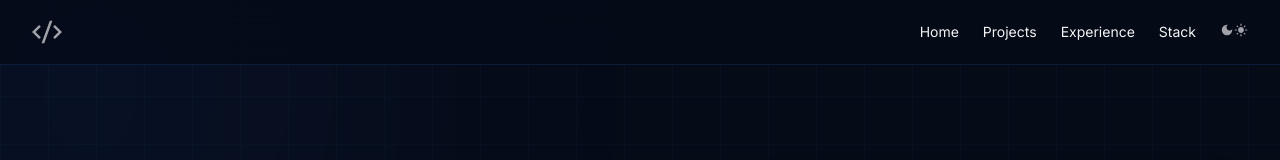
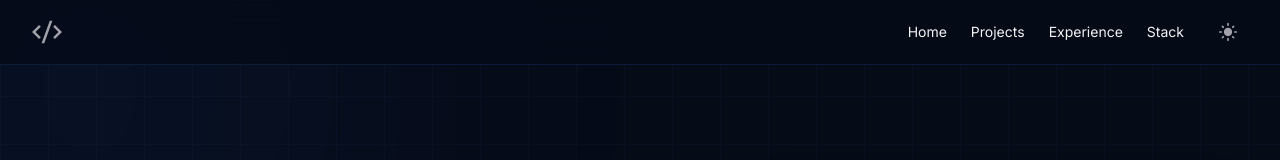
Before and after one commit to cr-gcc/portfolio, a React (Vite) app: page / in a window 1280 px wide. Both pictures are taken after a click on the button 1227 px from the left and 30 px from the top of the page. Shown: the top 160 px of the page. Built offline with nearby package versions, Linux system fonts and the light colour scheme.

Commit message:
Temas D/L

```diff
--- a/src/app/index.css
+++ b/src/app/index.css
@@ -24,3 +24,35 @@ html {
   --color-accent: #3b82f6;
   --color-accent-soft: rgba(59, 130, 246, 0.08);
 }
+
+:root,
+[data-theme="dark"] {
+  --background: #060b18;
+
+  --surface: #0f172a;
+  --surface-soft: rgba(9, 9, 11, 0.45);
+
+  --text-primary: #f4f4f5;
+  --text-secondary: #a1a1aa;
+
+  --border: rgba(59, 130, 246, 0.15);
+
+  --accent: #3b82f6;
+  --accent-soft: rgba(59, 130, 246, 0.08);
+}
+
+/* LIGHT */
+[data-theme="light"] {
+  --background: #f8fafc;
+
+  --surface: #ffffff;
+  --surface-soft: rgba(255, 255, 255, 0.75);
+
+  --text-primary: #18181b;
+  --text-secondary: #52525b;
+
+  --border: rgba(37, 99, 235, 0.15);
+
+  --accent: #2563eb;
+  --accent-soft: rgba(37, 99, 235, 0.07);
+}
--- a/src/components/Header.tsx
+++ b/src/components/Header.tsx
@@ -1,9 +1,11 @@
-import { useState } from "react";
+import { useEffect, useState } from "react";
 import { RiCodeSSlashLine } from "react-icons/ri";
 import { MdLightMode, MdDarkMode } from "react-icons/md";
 import { HiMenuAlt3, HiX } from "react-icons/hi";
+import type { Theme } from "@/types/theme.type";
 
 export function Header() {
+    const [isMenuOpen, setIsMenuOpen] = useState(false);
     const navLinks = [
         { label: "Home", href: "#home" },
         { label: "Projects", href: "#projects" },
@@ -11,7 +13,22 @@ export function Header() {
         { label: "Stack", href: "#stack" }
     ];
 
-    const [isMenuOpen, setIsMenuOpen] = useState(false);
+    const [theme, setTheme] = useState<Theme>(() => {
+        const storedTheme = localStorage.getItem("theme") as Theme | null;
+        if (storedTheme) return storedTheme;
+        return window.matchMedia("(prefers-color-scheme: dark)").matches
+            ? "dark"
+            : "light";
+    });
+
+    useEffect(() => {
+        document.documentElement.dataset.theme = theme;
+        localStorage.setItem("theme", theme);
+    }, [theme]);
+
+    function toggleTheme() {
+        setTheme((current) => (current === "dark" ? "light" : "dark"));
+    }
 
     return (
         <header className="relative sticky top-0 z-50 border-b border-border bg-background/80 backdrop-blur-xl">
@@ -42,28 +59,16 @@ export function Header() {
                             ))}
                             <li>
                                 <button
-                                    className="
-                                    cursor-pointer
-                                    text-text-secondary
-                                    duration-200
-                                    hover:text-white
-                                    hover:scale-110
-                                    "
-                                    aria-label="Toggle theme"
+                                    className="inline-flex size-10 cursor-pointer items-center justify-center rounded-lg text-text-secondary transition duration-200 hover:bg-accent-soft hover:text-accent"
+                                    type="button"
+                                    onClick={toggleTheme}
+                                    aria-label={`Switch to ${theme === "dark" ? "light" : "dark"} theme`}
                                 >
-                                    <MdDarkMode />
-                                </button>
-                                <button
-                                    className="
-                                    cursor-pointer
-                                    text-text-secondary
-                                    duration-200
-                                    hover:text-white
-                                    hover:scale-110
-                                    "
-                                    aria-label="Toggle theme"
-                                >
-                                    <MdLightMode />
+                                    {theme === "dark" ? (
+                                        <MdLightMode className="size-5" />
+                                    ) : (
+                                        <MdDarkMode className="size-5" />
+                                    )}
                                 </button>
                             </li>
                         </ul>
--- /dev/null
+++ b/src/types/theme.type.ts
@@ -0,0 +1 @@
+export type Theme = "light" | "dark";
```
